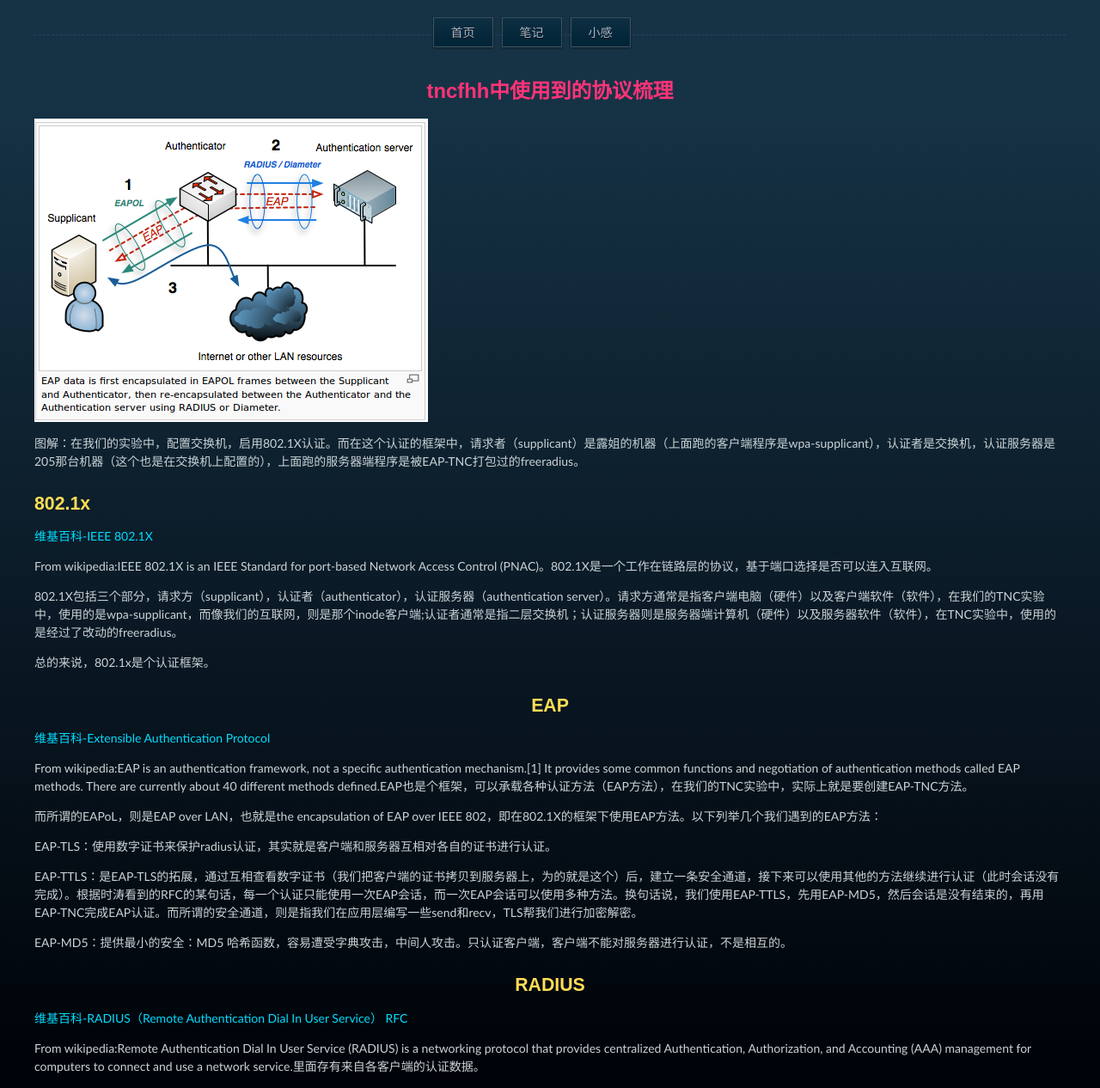
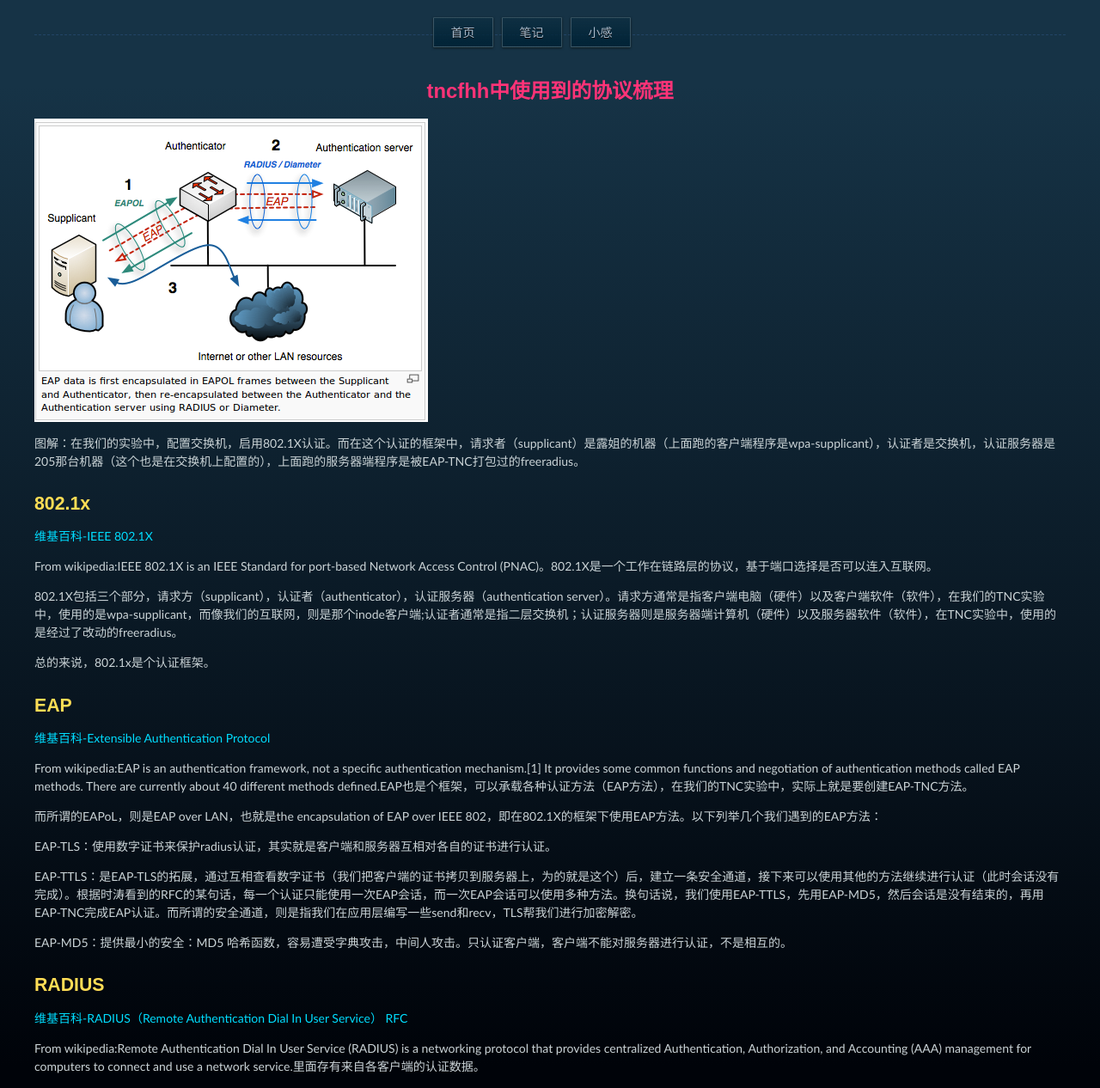
Before and after one commit to liuwanzh/demo, a Jekyll site: the page wiki_html/tnc.html, which Jekyll copies as it is, in a window 1280 px wide. Shown: the whole page at 86% size. Built offline with Jekyll 4.4.1, drawn with Linux system fonts in a browser that asks for light colours.

Commit message:
add tnc.html

```diff
--- a/wiki_html/tnc.html
+++ b/wiki_html/tnc.html
@@ -49,7 +49,7 @@ From wikipedia:IEEE 802.1X is an IEEE Standard for port-based Network Access Con
 总的来说，802.1x是个认证框架。
 </p>
 
-<h2 id="toc_1.2" class="justcenter">EAP</h2>
+<h2 id="toc_1.2">EAP</h2>
 <p>
 <a href="http://en.wikipedia.org/wiki/Extensible_Authentication_Protocol">维基百科-Extensible Authentication Protocol</a>
 </p>
@@ -74,7 +74,7 @@ EAP-TTLS：是EAP-TLS的拓展，通过互相查看数字证书（我们把客
 EAP-MD5：提供最小的安全：MD5 哈希函数，容易遭受字典攻击，中间人攻击。只认证客户端，客户端不能对服务器进行认证，不是相互的。
 </p>
 
-<h2 id="toc_1.3" class="justcenter">RADIUS</h2>
+<h2 id="toc_1.3">RADIUS</h2>
 <p>
 <a href="http://en.wikipedia.org/wiki/RADIUS">维基百科-RADIUS（Remote Authentication Dial In User Service）</a>  <a href="http://tools.ietf.org/html/rfc2058">RFC</a>
 </p>
```
Also changed, not shown: 1 other file.
